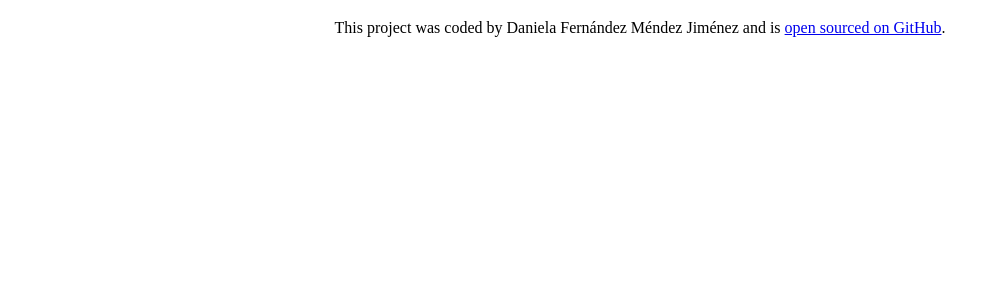
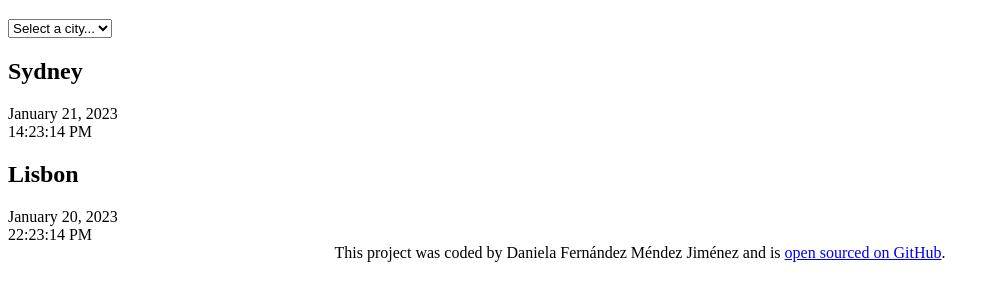
Before and after one commit to daniela-fmj/world-clock, a plain HTML site: page index.html in a window 1280 px wide. Shown: the part 61-362 px from the top of the page, without its empty margins (0-1000 px from the left). Drawn offline with Linux system fonts and the light colour scheme.

Commit message:
Added basic HTML.

```diff
--- a/index.html
+++ b/index.html
@@ -8,7 +8,28 @@
     <title>World Clock - DFMJ</title>
   </head>
   <body>
-    <h1>World Clock</h1>
+    <div class="container">
+      <h1>World Clock</h1>
+      <select name="" id="">
+        <option value="">Select a city...</option>
+        <option value="">Sydney</option>
+        <option value="">Lisbon</option>
+        <option value="">Boston, MA</option>
+        <option value="">Ann Arbor, MI</option>
+        <option value="">Mexico City</option>
+        <option value="">Portland, OR</option>
+      </select>
+      <div class="city">
+        <h2>Sydney</h2>
+        <div class="date">January 21, 2023</div>
+        <div class="time">14:23:14 PM</div>
+      </div>
+      <div class="city">
+        <h2>Lisbon</h2>
+        <div class="date">January 20, 2023</div>
+        <div class="time">22:23:14 PM</div>
+      </div>
+    </div>
     <footer>
       This project was coded by Daniela Fernández Méndez Jiménez and is
       <a href="https://github.com/daniela-fmj/world-clock" target="_blank"
```
